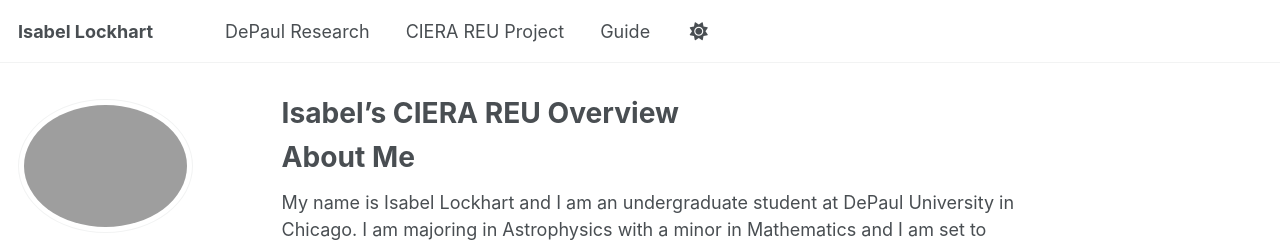
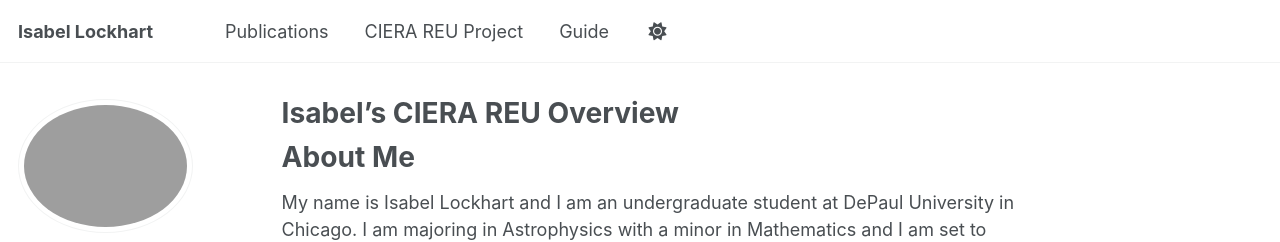
Before and after one commit to Isabel-Lockhart/CIERA, a Jekyll site: the page built from _pages/about.md, in a window 1280 px wide. Shown: the top 242 px of the page. Built offline with Jekyll 4.4.1, drawn with Linux system fonts in a browser that asks for light colours; a script that is not in the unit is left out.

Commit message:
Update navigation.yml
publications

```diff
--- a/_data/navigation.yml
+++ b/_data/navigation.yml
@@ -10,8 +10,8 @@
 main:
   #- title: "Talks"
    # url: /talks/
-  - title: "DePaul Research"
-    url: /depaul/
+  - title: "Publications"
+    url: /publications/
   - title: "CIERA REU Project"
     url: /cierareu/
 
```
